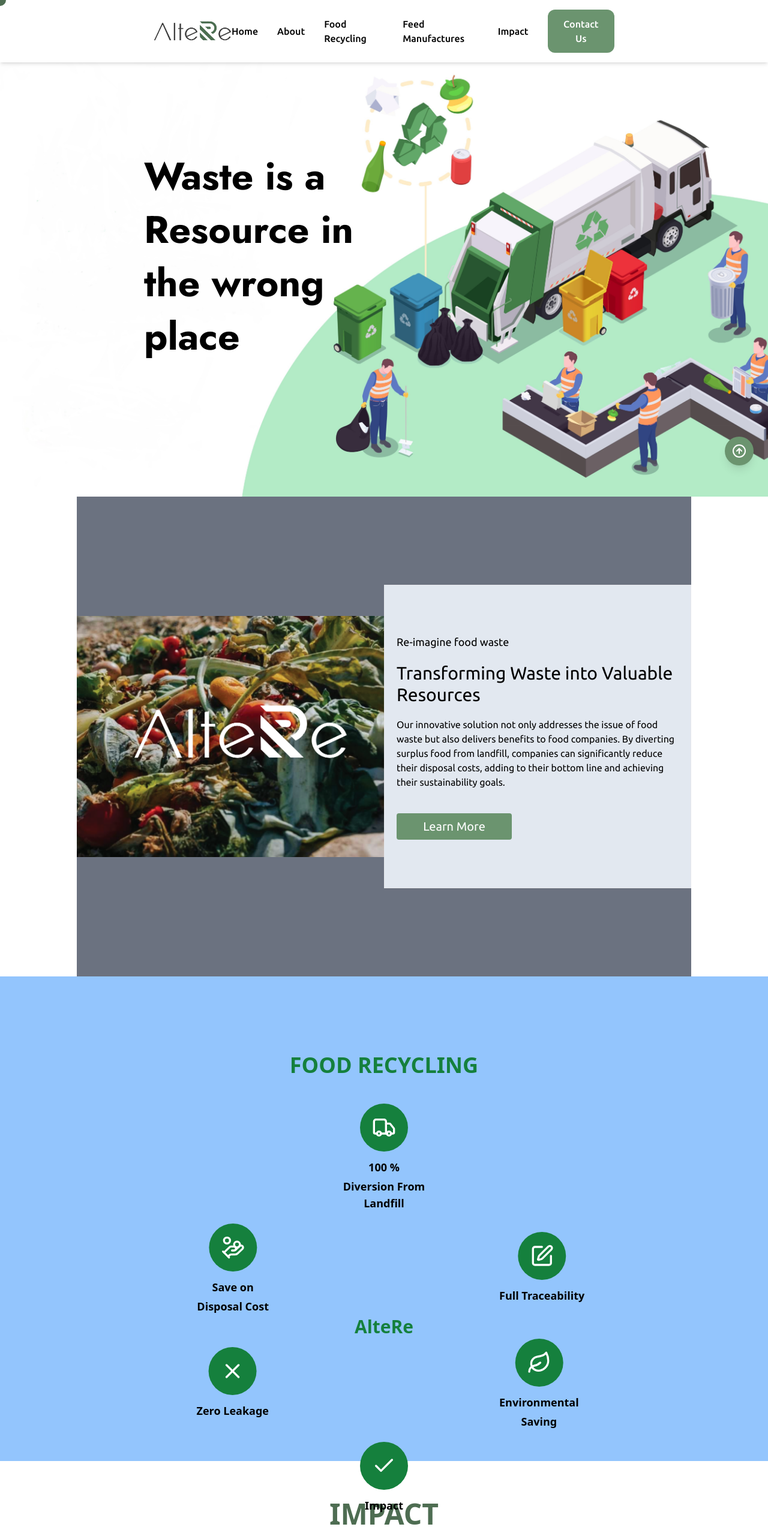
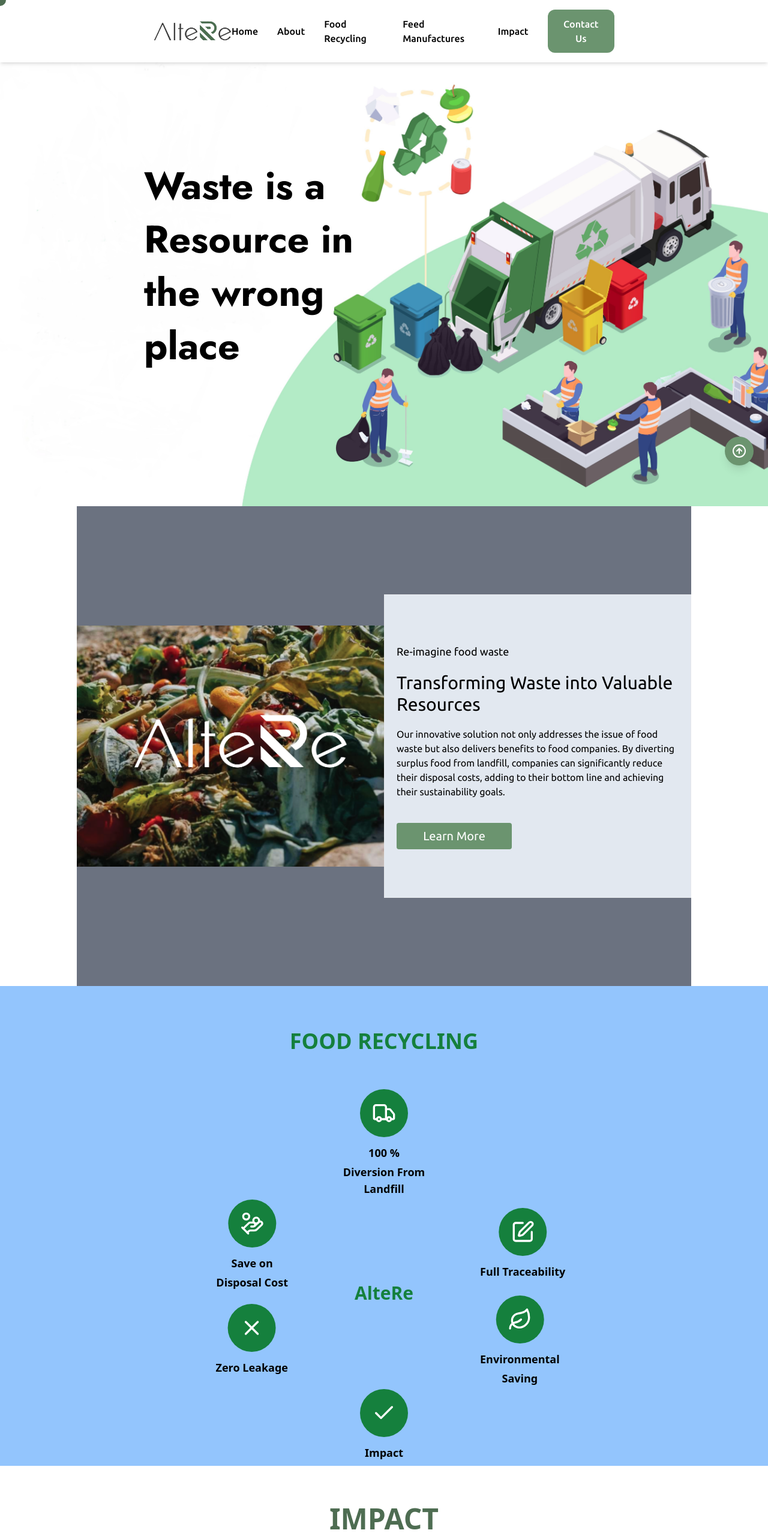
Before and after one commit to Adriz1611/Altere, a Next.js app: page / in a window 1280 px wide. Shown: the top 2566 px of the page at 60% size. Built offline with nearby package versions, Linux system fonts and the light colour scheme.

Commit message:
Refactor Chain and Footer components

```diff
--- a/src/app/components/Chain.jsx
+++ b/src/app/components/Chain.jsx
@@ -13,7 +13,7 @@
 
   const getPosition = (position) => {
     switch(position) {
-      case 'top': return 'top-0 left-1/2 -translate-x-1/2 -translate-y-full';
+      case 'top': return 'top-16 sm:top-0 md:top-0 left-1/2 -translate-x-1/2 -translate-y-full';
       case 'top-left': return 'top-1/4 left-0 -translate-x-full -translate-y-1/2';
       case 'top-right': return 'top-1/4 right-0 translate-x-full -translate-y-1/2';
       case 'bottom-left': return 'bottom-1/4 left-0 -translate-x-full translate-y-1/2';
@@ -24,10 +24,10 @@
   };
 
   return (
-    <div className="bg-blue-300 p-8 w-full min-h-screen ">
-      <h2 className="text-2xl md:text-4xl font-bold text-center text-green-700 mt-12 md:mt-24">FOOD RECYCLING</h2>
+    <div className="bg-blue-300 p-4 md:p-8 w-full min-h-screen">
+      <h2 className="text-2xl md:text-4xl font-bold text-center text-green-700 mt-10 md:mt-10">FOOD RECYCLING</h2>
 
-      <div className="relative w-72 h-72 sm:w-80 sm:h-80 md:w-96 md:h-96 mx-auto mt-32 md:mt-56">
+      <div className="relative w-36 h-60 sm:w-80 sm:h-80 md:w-104 md:h-104 mx-auto mt-36 md:mt-60">
         {items.map((item, index) => (
           <div
             key={index}
--- a/src/app/components/Footer.jsx
+++ b/src/app/components/Footer.jsx
@@ -20,7 +20,7 @@
                     <p>
                         Designed by{" "}
                         <a href="#" className="text-colors-secondary-500 hover:underline">
-                            SYNAR Technology
+                            FireDevs
                         </a>
                     </p>
                     <div className="flex space-x-4">
--- a/src/app/page.js
+++ b/src/app/page.js
@@ -26,7 +26,7 @@
       <Cursor />
       <section
         id="hero"
-        className="flex flex-col lg:flex-row justify-between items-center px-8 md:px-20 lg:px-60 py-20 relative h-screen mt-4 "
+        className="flex flex-col lg:flex-row justify-between items-center px-8 md:px-20 lg:px-60 py-20 relative h-screen mt-4 md:mt-8 "
       >
         {/* Apply motion to text */}
         <motion.h1
```
